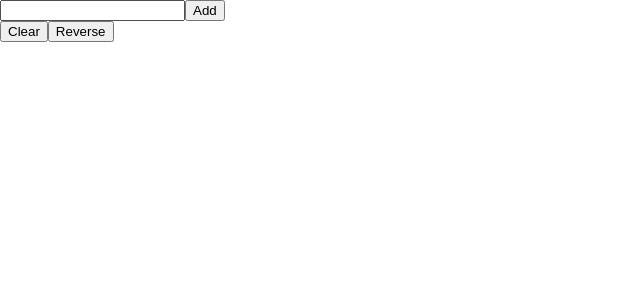
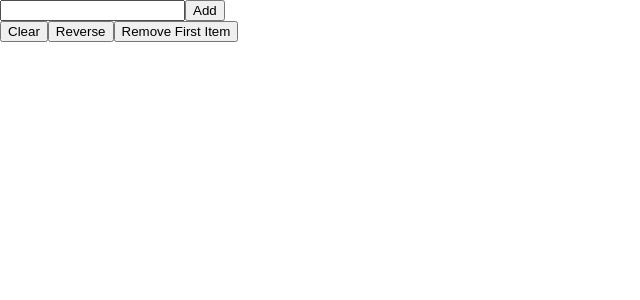
Before and after one commit to jangeroo/react-simple-todo-list, a React (Create React App) app: page / in a window 1280 px wide. Shown: the top 300 px of the page, without its empty margins (0-640 px from the left). Built offline with nearby package versions, Linux system fonts and the light colour scheme.

Commit message:
Remove first item from the list

```diff
--- a/src/App.js
+++ b/src/App.js
@@ -29,6 +29,10 @@ class App extends Component {
         this.setState(st => ({items: st.items.reverse()}))
     }
 
+    removeFirst = () => {
+        this.setState(st => ({items: st.items.slice(1, st.items.length)}))
+    }
+
     render() {
         return (
             <div>
@@ -40,6 +44,7 @@ class App extends Component {
                 <div>
                     <button type='button' onClick={this.clear}>Clear</button>
                     <button type='button' onClick={this.reverseList}>Reverse</button>
+                    <button type='button' onClick={this.removeFirst}>Remove First Item</button>
                 </div>
 
                 <ul>
```
